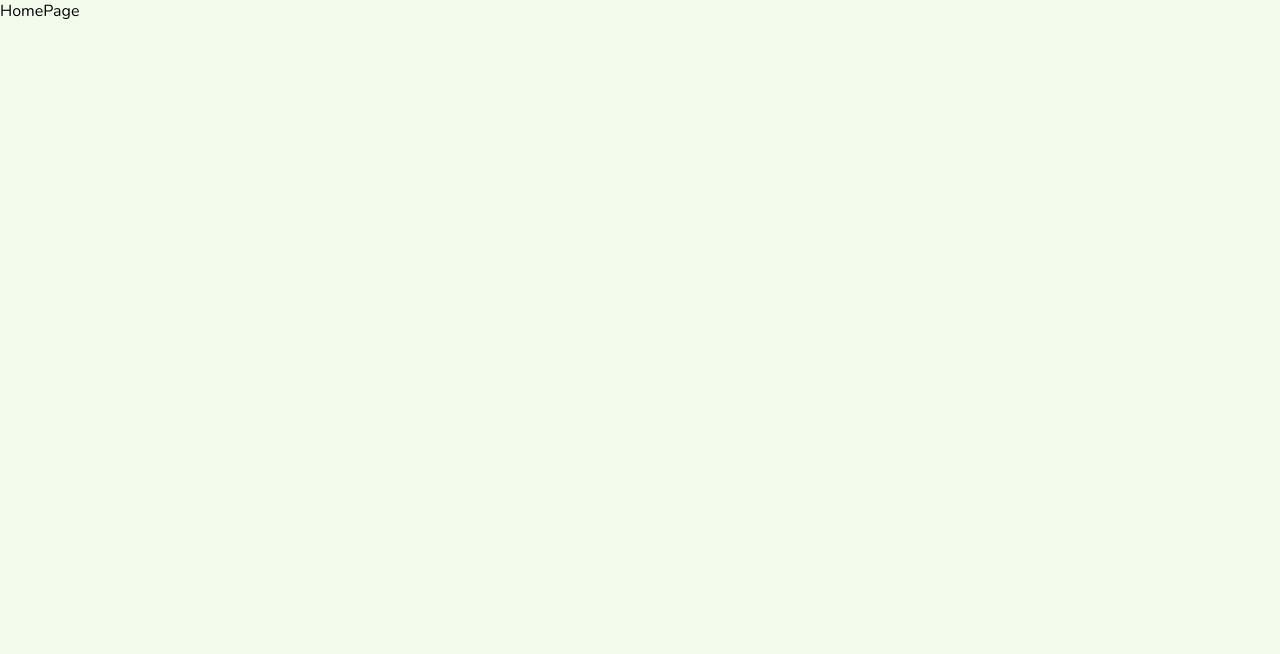
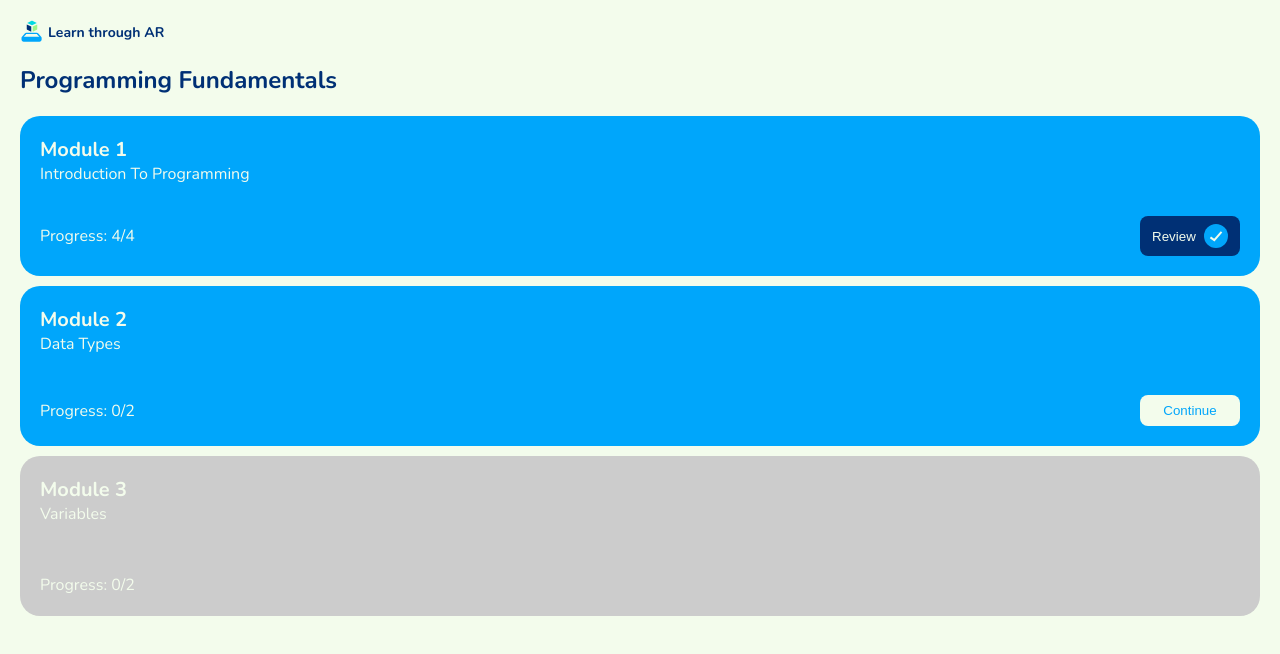
Before and after one commit to AlbertoCabreraJr/learn-through-ar-backend, a React (Create React App) app: page / in a window 1280 px wide. Shown: the top 654 px of the page. Built offline with nearby package versions, Linux system fonts and the light colour scheme.

Commit message:
Added home page

```diff
--- /dev/null
+++ b/src/components/Header.tsx
@@ -0,0 +1,12 @@
+import logo from '../assets/logo.svg'
+
+const Header = () => {
+  return (
+    <div className='header'>
+      <img src={logo} alt='Learn through AR logo' />
+      <div className='text'>Learn through AR</div>
+    </div>
+  )
+}
+
+export default Header
--- a/src/pages/HomePage.tsx
+++ /dev/null
@@ -1,5 +0,0 @@
-const HomePage = () => {
-  return <div>HomePage</div>
-}
-
-export default HomePage
--- /dev/null
+++ b/src/pages/HomePage/ModuleList.tsx
@@ -0,0 +1,38 @@
+import { user } from './mockData'
+import check from '../../assets/check.svg'
+
+const ModuleList = () => {
+  const { modules } = user
+
+  const shouldDisableModule = (module: any) => {
+    return !module.finished && !user.finishedModules.includes(module._id) && user.currentModule !== module._id
+  }
+
+  return (
+    <div className='module-list'>
+      {modules.map((module) => {
+        return (
+          <div className={`module${shouldDisableModule(module) ? ' module-disabled' : ' module-enabled'}`}>
+            <div className='title-container'>
+              <div className='module-title'>{module.title}</div>
+              <div className='module-subtitle'>{module.subtitle}</div>
+            </div>
+            <div className='module-footer'>
+              <div className='module-progress'>
+                Progress: {module.progress}/{module.totalTopicsAndExam}
+              </div>
+              {!shouldDisableModule(module) && (
+                <button className={`module-button${module.finished ? ' button-finished' : ' button-unfinish'}`}>
+                  <div>{module.finished ? 'Review' : 'Continue'}</div>
+                  {module.finished && <img src={check} alt='Checkmark' />}
+                </button>
+              )}
+            </div>
+          </div>
+        )
+      })}
+    </div>
+  )
+}
+
+export default ModuleList
--- /dev/null
+++ b/src/pages/HomePage/index.tsx
@@ -0,0 +1,14 @@
+import Header from '../../components/Header'
+import ModuleList from './ModuleList'
+
+const HomePage = () => {
+  return (
+    <div className='home-page'>
+      <Header />
+      <div className='title'>Programming Fundamentals</div>
+      <ModuleList />
+    </div>
+  )
+}
+
+export default HomePage
--- /dev/null
+++ b/src/pages/HomePage/mockData.ts
@@ -0,0 +1,218 @@
+export const user = {
+  name: 'Alberto Cabrera',
+  email: 'aacabrera2@up.edu.ph',
+  modules: [
+    {
+      _id: 1,
+      title: 'Module 1',
+      subtitle: 'Introduction To Programming',
+      totalTopicsAndExam: 4,
+      topics: [
+        {
+          _id: 1,
+          title: 'Definition of programming',
+          finished: true,
+          module: {}
+        },
+        {
+          _id: 2,
+          title: 'History of programming',
+          finished: true,
+          module: {}
+        },
+        {
+          _id: 3,
+          title: 'How and Where a program is written',
+          finished: true,
+          module: {}
+        }
+      ],
+      progress: 4,
+      exam: {
+        title: 'Practice Assessment',
+        module: {},
+        questions: [
+          {
+            text: 'What is programming?',
+            choices: [
+              {
+                _id: 1,
+                text: 'A process of writing instructions for a computer to execute tasks and solve problems'
+              },
+              {
+                _id: 2,
+                text: 'A way to design computer hardware'
+              },
+              {
+                _id: 3,
+                text: 'A type of software application'
+              }
+            ],
+            correctChoice: 1
+          },
+          {
+            text: 'Where is a program written?',
+            choices: [
+              {
+                _id: 1,
+                text: 'A text editor or integrated development environment (IDE)'
+              },
+              {
+                _id: 2,
+                text: 'A web browser'
+              },
+              {
+                _id: 3,
+                text: 'A word processing program'
+              }
+            ],
+            correctChoice: 1
+          }
+        ],
+        score: 0,
+        finished: true
+      },
+      finished: true
+    },
+    {
+      _id: 2,
+      title: 'Module 2',
+      subtitle: 'Data Types',
+      totalTopicsAndExam: 2,
+      topics: [
+        {
+          _id: 1,
+          title: 'Data Types Introduction',
+          finished: false,
+          module: {}
+        }
+      ],
+      progress: 0,
+      exam: {
+        title: 'Practice Assessment',
+        module: {},
+        questions: [
+          {
+            text: 'What is the appropriate data type to use for a person’s address?',
+            choices: [
+              {
+                _id: 1,
+                text: 'String'
+              },
+              {
+                _id: 2,
+                text: 'Integer'
+              },
+              {
+                _id: 3,
+                text: 'Float'
+              },
+              {
+                _id: 4,
+                text: 'Boolean'
+              }
+            ],
+            correctChoice: 1
+          },
+          {
+            text: 'What is the appropriate data type to use for a laptop price?',
+            choices: [
+              {
+                _id: 1,
+                text: 'String'
+              },
+              {
+                _id: 2,
+                text: 'Integer'
+              },
+              {
+                _id: 3,
+                text: 'Float'
+              },
+              {
+                _id: 4,
+                text: 'Boolean'
+              }
+            ],
+            correctChoice: 3
+          }
+        ],
+        score: 0,
+        finished: false
+      },
+      finished: false
+    },
+    {
+      _id: 3,
+      title: 'Module 3',
+      subtitle: 'Variables',
+      totalTopicsAndExam: 2,
+      topics: [
+        {
+          _id: 1,
+          title: 'Variables Introduction',
+          finished: false,
+          module: {}
+        }
+      ],
+      progress: 0,
+      exam: {
+        title: 'Practice Assessment',
+        module: {},
+        questions: [
+          {
+            text: "What's a variable in programming? Think of it like a…",
+            choices: [
+              {
+                _id: 1,
+                text: 'Calculator'
+              },
+              {
+                _id: 2,
+                text: 'Box that holds stuff'
+              },
+              {
+                _id: 3,
+                text: 'Robot'
+              },
+              {
+                _id: 4,
+                text: 'Library book'
+              }
+            ],
+            correctChoice: 2
+          },
+          {
+            text: 'How can you change the value of a variable in a program?',
+            choices: [
+              {
+                _id: 1,
+                text: 'By asking it nicely'
+              },
+              {
+                _id: 2,
+                text: 'By giving it a new value'
+              },
+              {
+                _id: 3,
+                text: 'By clapping your hands'
+              },
+              {
+                _id: 4,
+                text: 'By telling it a secret'
+              }
+            ],
+            correctChoice: 2
+          }
+        ],
+        score: 0,
+        finished: false
+      },
+      finished: false
+    }
+  ],
+
+  currentModule: 2,
+  currentTopic: 1,
+  finishedModules: [1]
+}
--- a/src/pages/SignInPage.tsx
+++ b/src/pages/SignInPage.tsx
@@ -1,14 +1,17 @@
 import logo from '../assets/logo.svg'
 import google from '../assets/google.svg'
+import { useNavigate } from 'react-router-dom'
 
 const SignInPage = () => {
+  const navigate = useNavigate()
+
   return (
     <div className='signin-page'>
       <div className='logo-container'>
         <img className='image' src={logo} alt='Learn through AR logo' />
         <div className='text'>Learn through AR</div>
       </div>
-      <button className='google-signin-button'>
+      <button className='google-signin-button' onClick={() => navigate('/')}>
         <img src={google} alt='Google logo' />
         <div className='text'>Sign-in with google</div>
       </button>
--- /dev/null
+++ b/src/styles/components/_header.scss
@@ -0,0 +1,18 @@
+@use '../colors' as colors;
+
+.header {
+  display: flex;
+  align-items: center;
+  gap: 4px;
+
+  img {
+    width: 24px;
+    height: 24px;
+  }
+
+  .text {
+    color: #{colors.$text-dark};
+    font-weight: 700;
+    font-size: 14px;
+  }
+}
--- a/src/styles/index.scss
+++ b/src/styles/index.scss
@@ -2,18 +2,16 @@
 @use 'viewport';
 
 @use 'components/switch-to-mobile-message';
+@use 'components/header';
 
 @use 'pages/not-found-page';
-@use 'pages/_signin-page';
+@use 'pages/signin-page';
+@use 'pages/home-page';
 
 html,
 body {
-  position: relative;
   padding: 0;
   margin: 0;
-  width: 100%;
-  height: 100%;
-  overflow: hidden;
   font-family: Nunito, sans-serif;
   background-color: colors.$background-color;
 }
--- /dev/null
+++ b/src/styles/pages/_home-page.scss
@@ -0,0 +1,75 @@
+@use '../colors' as colors;
+
+.home-page {
+  padding: 20px;
+
+  .title {
+    padding: 20px 0px;
+    color: #{colors.$text-dark};
+    font-weight: 700;
+    font-size: 24px;
+  }
+
+  .module-list {
+    .module-enabled {
+      background-color: #{colors.$primary};
+    }
+
+    .module-disabled {
+      background-color: #{colors.$outline};
+    }
+
+    .module {
+      height: 120px;
+      border-radius: 20px;
+      padding: 20px;
+      margin-bottom: 10px;
+      display: flex;
+      flex-direction: column;
+      justify-content: space-between;
+
+      .module-title {
+        color: #{colors.$text-light};
+        font-weight: 700;
+        font-size: 20px;
+      }
+
+      .module-subtitle {
+        color: #{colors.$text-light};
+        font-weight: 300;
+        font-size: 16px;
+      }
+
+      .module-footer {
+        display: flex;
+        justify-content: space-between;
+        align-items: center;
+
+        .module-progress {
+          color: #{colors.$text-light};
+        }
+
+        .module-button {
+          padding: 8px;
+          border-radius: 8px;
+          border: 0;
+          width: 100px;
+          font-weight: 500;
+        }
+
+        .button-unfinish {
+          background-color: #{colors.$background-color};
+          color: #{colors.$primary};
+        }
+
+        .button-finished {
+          display: flex;
+          align-items: center;
+          justify-content: space-around;
+          background-color: #{colors.$secondary};
+          color: #{colors.$text-light};
+        }
+      }
+    }
+  }
+}
```
Also changed, not shown: src/assets/check.svg (added).
